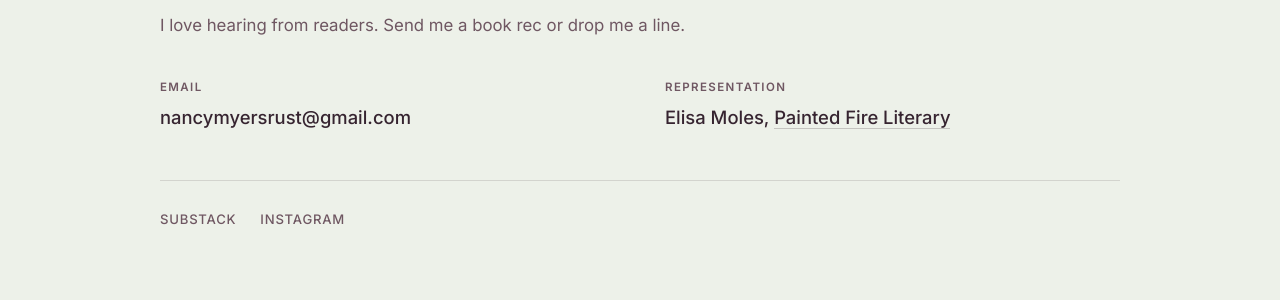
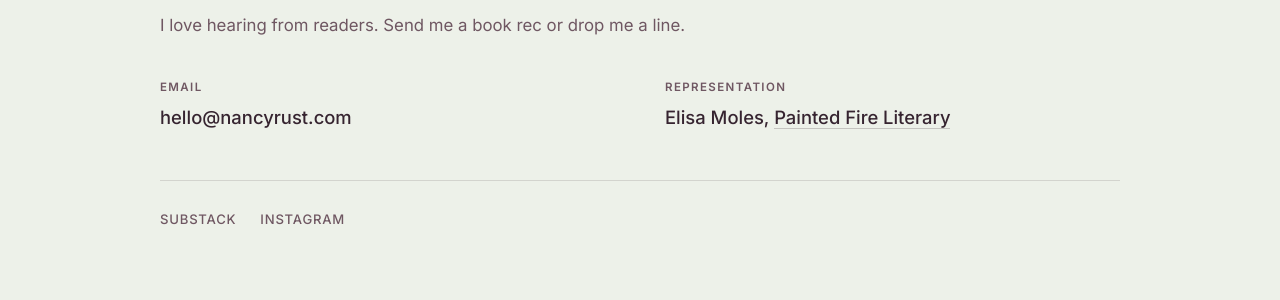
Before and after one commit to nancymyersrust/nancymyersrust.github.io, a Jekyll site: the page built from index.html, in a window 1280 px wide and 900 px high, scrolled down 3285 px. Shown: the part 492-792 px from the top of the window. Built offline with Jekyll 4.4.1, drawn with Linux system fonts in a browser that asks for light colours.

Commit message:
Update _config.yml

```diff
--- a/_config.yml
+++ b/_config.yml
@@ -1,7 +1,7 @@
 title: "Nancy Myers Rust"
 description: "Official website of Nancy Myers Rust — writer of essays and creative nonfiction."
 author: "Nancy Myers Rust"
-email: "nancymyersrust@gmail.com"
+email: "hello@nancyrust.com"
 substack_url: "https://nancymyersrust.substack.com"
 instagram_url: "https://www.instagram.com/nancymyersrust/"
 
```
